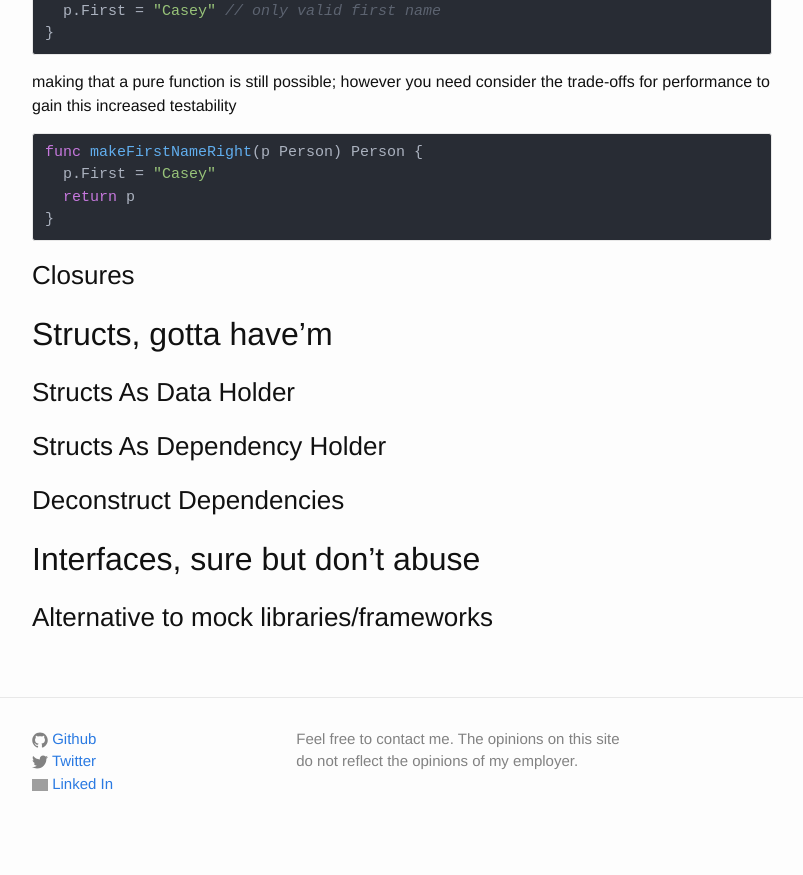
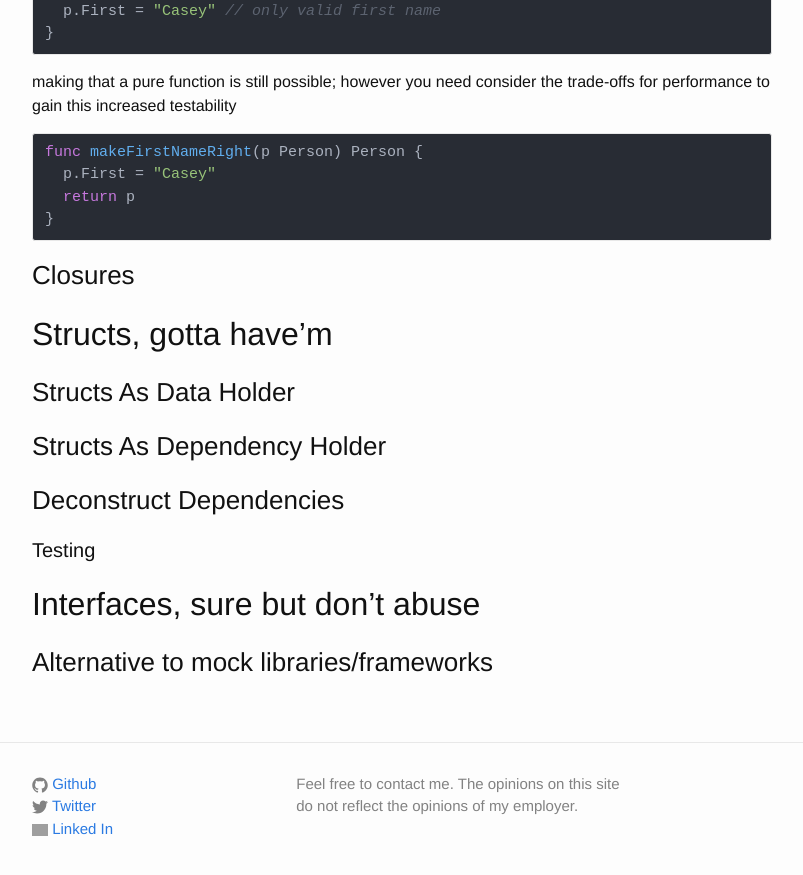
Before and after one commit to caseylmanus/caseylmanus.github.io, a Jekyll site: the page built from _posts/2020-05-19-Dont-Fake-First-Class-Testing-In-Go.md, in a window 1280 px wide and 900 px high, scrolled down 3219 px. Shown: the top 875 px of the window, without its empty margins (238-1041 px from the left). Built offline with Jekyll 4.4.1, drawn with Linux system fonts in a browser that asks for light colours; nearby versions of some CDN libraries; grey boxes are pictures that could not be loaded.

Commit message:
formatting fix?

````diff
--- a/_posts/2020-05-19-Dont-Fake-First-Class-Testing-In-Go.md
+++ b/_posts/2020-05-19-Dont-Fake-First-Class-Testing-In-Go.md
@@ -128,7 +128,9 @@
   p.First = "Casey" // only valid first name
 }
 ```
+
 making that a pure function is still possible; however you need consider the trade-offs for performance to gain this increased testability
+
 ```
 func makeFirstNameRight(p Person) Person {
   p.First = "Casey"
@@ -146,6 +148,7 @@
 
 ### Deconstruct Dependencies
 
+#### Testing
 
 ## Interfaces, sure but don't abuse
 
````
